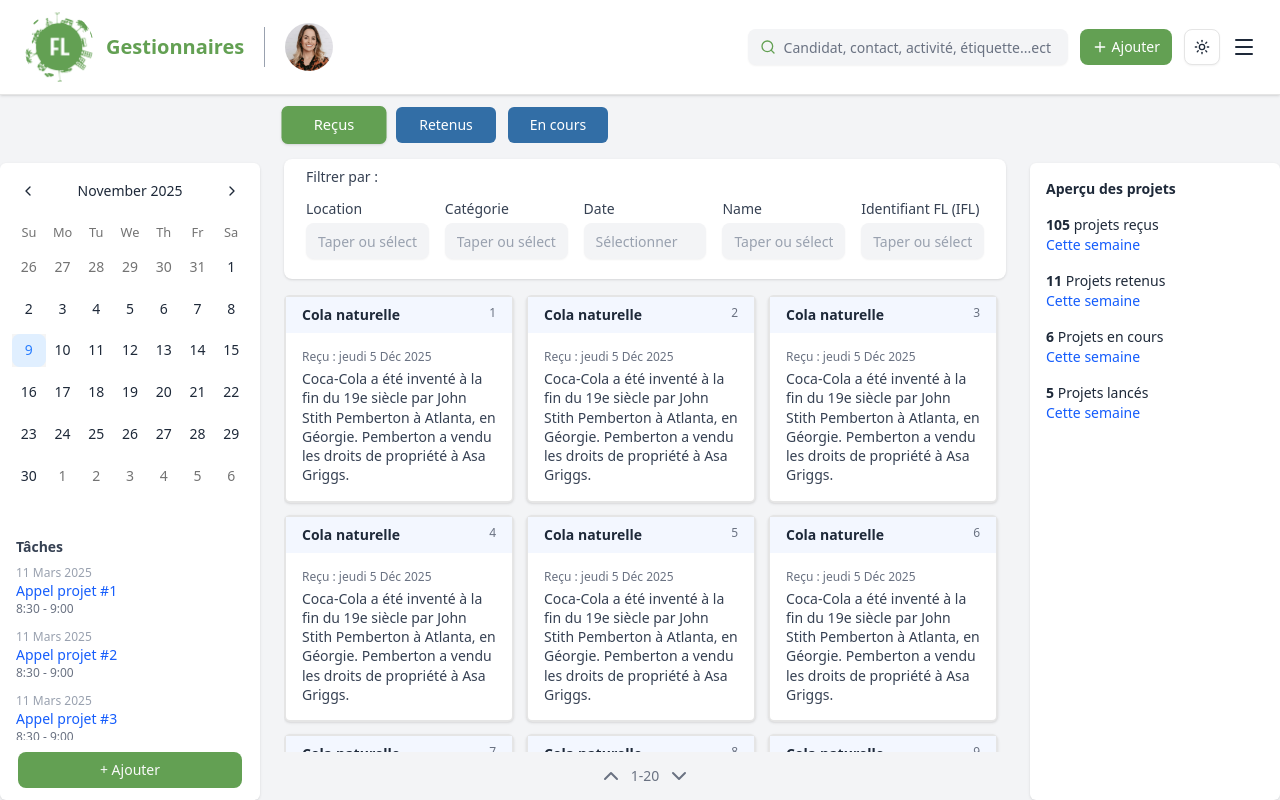
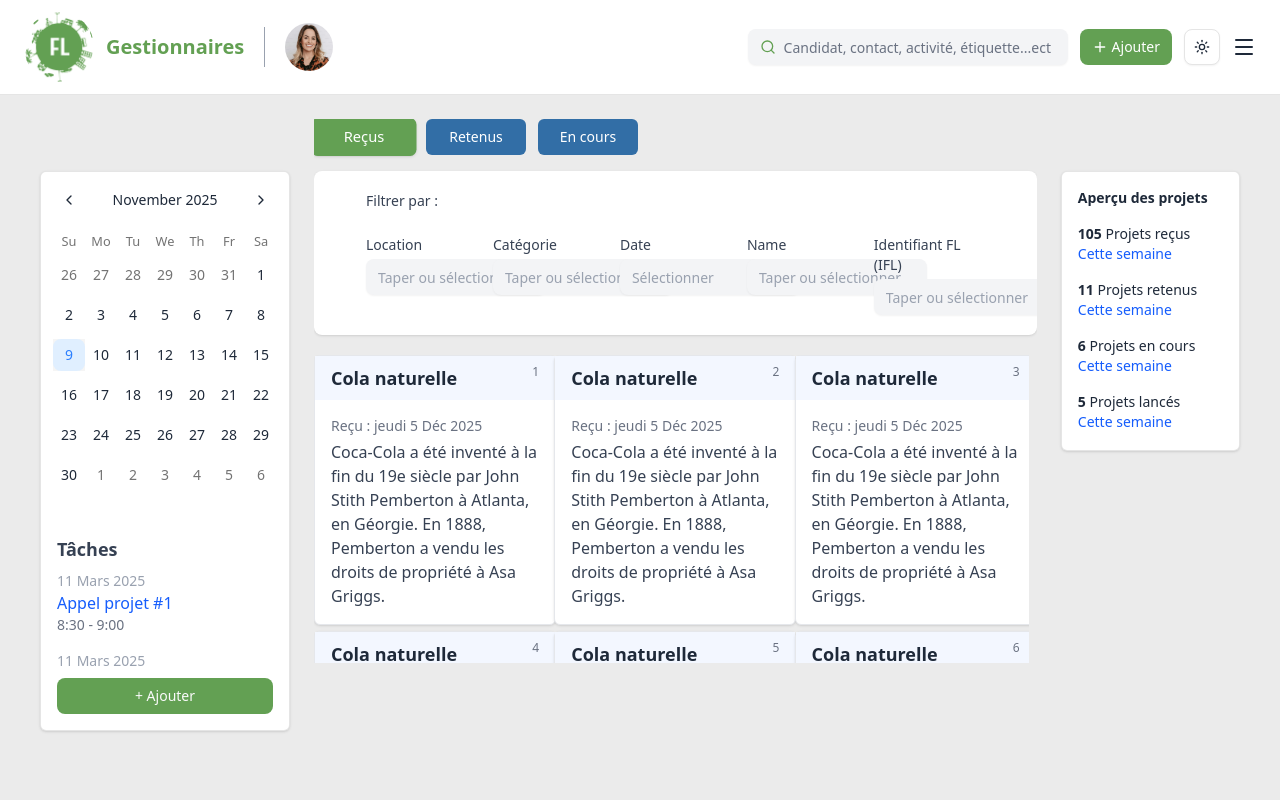
Before and after one commit to shohaib1996/fl-gestionnaires, a Next.js app: page /dashboard in a window 1280 px wide. Built offline with nearby package versions, Linux system fonts and the light colour scheme.

Commit message:
1920*1031 is done

```diff
--- a/app/dashboard/layout.tsx
+++ b/app/dashboard/layout.tsx
@@ -107,12 +107,20 @@ export default function DashboardLayout({
       </header>
 
       {/* Main layout */}
-      <main className="flex flex-1 overflow-hidden">
-        <LeftSidebar />
-        <section className="flex-1 flex flex-col overflow-hidden px-6 py-3">
-          {children}
-        </section>
-        <RightSidebar />
+      <main className="flex w-screen h-screen bg-[#ebebeb] overflow-hidden">
+        <div className="flex-none min-w-[14vw] h-full mt-19 ml-10 max-h-[70vh]">
+          <LeftSidebar />
+        </div>
+
+        {/* Middle Section (Main Content) */}
+        <main className="flex-1 flex flex-col max-w-[70vw] max-h-[71vh] overflow-hidden px-6 pt-6">
+          <div className="flex-1 overflow-y-auto">{children}</div>
+        </main>
+
+        {/* Right Sidebar */}
+        <div className="flex-none min-w-[14vw] mt-19 mr-10 max-h-[35vh]">
+          <RightSidebar />
+        </div>
       </main>
     </div>
   );
--- a/app/dashboard/page.tsx
+++ b/app/dashboard/page.tsx
@@ -6,7 +6,6 @@ import { Button } from "@/components/ui/button";
 import { ChevronDown, ChevronUp } from "lucide-react";
 import { motion, AnimatePresence } from "framer-motion";
 import Link from "next/link";
-import { BorderBeam } from "@/components/ui/border-beam";
 
 export default function DashboardPage() {
   const [activeTab, setActiveTab] = useState<"recu" | "retenu" | "encours">(
@@ -14,7 +13,7 @@ export default function DashboardPage() {
   );
 
   return (
-    <>
+    <div className="flex flex-col">
       {/* Tabs */}
       <div className="flex gap-3 mb-4 shrink-0">
         {[
@@ -37,11 +36,11 @@ export default function DashboardPage() {
       </div>
 
       {/* Filters */}
-      <div className="bg-white dark:bg-neutral-800 px-[22px] pt-2 pb-5 rounded-md shadow-sm shrink-0 mb-4">
-        <p className="text-sm font-medium text-gray-700 dark:text-gray-200 mb-3">
+      <div className="bg-white dark:bg-neutral-800 px-13 py-5 rounded-md shadow-sm shrink-0 mb-5">
+        <p className="text-sm font-medium text-gray-700 dark:text-gray-200 mb-6">
           Filtrer par :
         </p>
-        <div className="grid grid-cols-1 sm:grid-cols-2 lg:grid-cols-5 gap-4">
+        <div className="grid grid-cols-1 sm:grid-cols-2 xl:grid-cols-5 gap-4">
           {[
             "Location",
             "Catégorie",
@@ -57,15 +56,15 @@ export default function DashboardPage() {
                 placeholder={
                   label === "Date" ? "Sélectionner" : "Taper ou sélectionner"
                 }
-                className="bg-gray-100 dark:bg-neutral-700 border-0 text-sm placeholder:text-gray-400 focus-visible:ring-1 focus-visible:ring-[#63a053]"
+                className="bg-gray-100 dark:bg-neutral-700 border-0 text-sm placeholder:text-gray-400 focus-visible:ring-1 focus-visible:ring-[#63a053] min-w-[180px]"
               />
             </div>
           ))}
         </div>
       </div>
 
-      {/* Scrollable Cards */}
-      <div className="flex-1 overflow-y-auto hide-scrollbar overflow-x-hidden pr-2">
+      {/* Cards Area */}
+      <div className="flex-1 overflow-y-auto pr-2">
         <AnimatePresence mode="wait">
           <motion.div
             key={activeTab}
@@ -73,26 +72,29 @@ export default function DashboardPage() {
             animate={{ opacity: 1, y: 0 }}
             exit={{ opacity: 0, y: -10 }}
             transition={{ duration: 0.3 }}
-            className="grid grid-cols-1 sm:grid-cols-2 xl:grid-cols-3 2xl:grid-cols-4 gap-3"
+            className="grid grid-cols-1 md:grid-cols-2 xl:grid-cols-3 2xl:grid-cols-4 gap-1.5"
+            style={{
+              maxHeight: "calc(100% - 40px)",
+              overflowY: "auto",
+              paddingBottom: "8px",
+            }}
           >
             {Array.from({ length: 20 }).map((_, i) => (
               <Link href={`/dashboard/12345678`} key={i}>
-                <div
-                  className="relative bg-white dark:bg-neutral-800 shadow-sm flex flex-col overflow-visible rounded-sm border-2 hover:border-green-400 hover:scale-95 transition-all duration-300 ease-in-out transform"
-                >
+                <div className="bg-white dark:bg-neutral-800 shadow-sm flex flex-col rounded-sm border border-gray-200 hover:border-green-400 hover:scale-[0.98] transition-all duration-300 min-h-[242px] min-w-[242px]">
                   <div className="bg-[#F3F7FF] dark:bg-blue-500/20 px-4 py-2 flex justify-between">
-                    <h4 className="font-semibold text-gray-800 dark:text-gray-100 text-sm">
+                    <h4 className="font-semibold text-gray-800 dark:text-gray-100 text-lg">
                       Cola naturelle
                     </h4>
                     <span className="text-xs text-gray-500">{i + 1}</span>
                   </div>
-                  <div className="p-4 text-sm leading-snug text-gray-700 dark:text-gray-300">
-                    <p className="text-xs text-gray-500 mb-1">
+                  <div className="p-4 text-md text-gray-700 dark:text-gray-300">
+                    <p className="text-sm text-gray-500 mb-1">
                       Reçu : jeudi 5 Déc 2025
                     </p>
                     Coca-Cola a été inventé à la fin du 19e siècle par John
-                    Stith Pemberton à Atlanta, en Géorgie. Pemberton a vendu les
-                    droits de propriété à Asa Griggs.
+                    Stith Pemberton à Atlanta, en Géorgie. En 1888, Pemberton a
+                    vendu les droits de propriété à Asa Griggs.
                   </div>
                 </div>
               </Link>
@@ -102,9 +104,9 @@ export default function DashboardPage() {
       </div>
 
       {/* Pagination */}
-      <div className="flex justify-center items-center gap-2 text-sm text-gray-500 mt-3 shrink-0">
+      {/* <div className="flex justify-center items-center gap-2 text-sm text-gray-500 mt-3 shrink-0">
         <ChevronUp /> 1-20 <ChevronDown />
-      </div>
-    </>
+      </div> */}
+    </div>
   );
 }
--- a/components/dashboard/LeftSidebar.tsx
+++ b/components/dashboard/LeftSidebar.tsx
@@ -8,7 +8,7 @@ export default function LeftSidebar() {
   const [date, setDate] = useState<Date | undefined>(new Date());
 
   return (
-    <aside className="w-[260px] bg-white dark:bg-neutral-800 shadow-sm shrink-0 flex flex-col overflow-hidden mt-17 rounded-sm">
+    <aside className="flex flex-col h-full bg-white dark:bg-neutral-800 shadow-sm border border-black/10 rounded-sm overflow-hidden">
       <div className="shrink-0">
         <Calendar
           mode="single"
@@ -18,26 +18,26 @@ export default function LeftSidebar() {
         />
       </div>
 
-      {/* Scrollable tasks area */}
-      <div className="mt-4 flex-1 overflow-auto pr-1  p-4">
-        <h3 className="mb-2 text-sm font-semibold text-gray-700 dark:text-gray-200">
+      {/* Scrollable tasks */}
+      <div className="mt-4 flex-1 overflow-y-auto hide-scrollbar pr-1 p-4">
+        <h3 className="mb-2 text-lg font-semibold text-gray-700 dark:text-gray-200">
           Tâches
         </h3>
-        <div className="space-y-3 text-sm">
+        <div className="space-y-4 text-md">
           {Array.from({ length: 6 }).map((_, i) => (
             <div key={i}>
-              <p className="text-xs text-gray-400">11 Mars 2025</p>
+              <p className="text-sm text-gray-400">11 Mars 2025</p>
               <p className="text-blue-600 dark:text-blue-400 hover:underline">
                 Appel projet #{i + 1}
               </p>
-              <p className="text-xs text-gray-500">8:30 - 9:00</p>
+              <p className="text-sm text-gray-500">8:30 - 9:00</p>
             </div>
           ))}
         </div>
       </div>
 
-      <div className="flex justify-center">
-        <Button className="mt-3 w-56 mb-3 bg-[#63a053] hover:bg-[#528a45] text-sm py-2">
+      <div className="pt-3 px-4 pb-4">
+        <Button className="w-full bg-[#63a053] hover:bg-[#528a45] text-sm py-2">
           + Ajouter
         </Button>
       </div>
--- a/components/dashboard/RightSidebar.tsx
+++ b/components/dashboard/RightSidebar.tsx
@@ -1,12 +1,14 @@
+"use client";
+
 export default function RightSidebar() {
   return (
-    <aside className="hidden xl:flex w-[250px] bg-white dark:bg-neutral-800 p-4 shadow-sm flex-col overflow-auto mt-17 rounded-sm">
+    <aside className="flex flex-col h-full bg-white dark:bg-neutral-800 shadow-sm border border-black/10 rounded-sm p-4 overflow-y-auto hide-scrollbar">
       <h3 className="text-sm font-semibold mb-4 text-gray-800 dark:text-gray-100">
         Aperçu des projets
       </h3>
       <ul className="space-y-4 text-sm">
         {[
-          { label: "projets reçus", value: 105 },
+          { label: "Projets reçus", value: 105 },
           { label: "Projets retenus", value: 11 },
           { label: "Projets en cours", value: 6 },
           { label: "Projets lancés", value: 5 },
```
